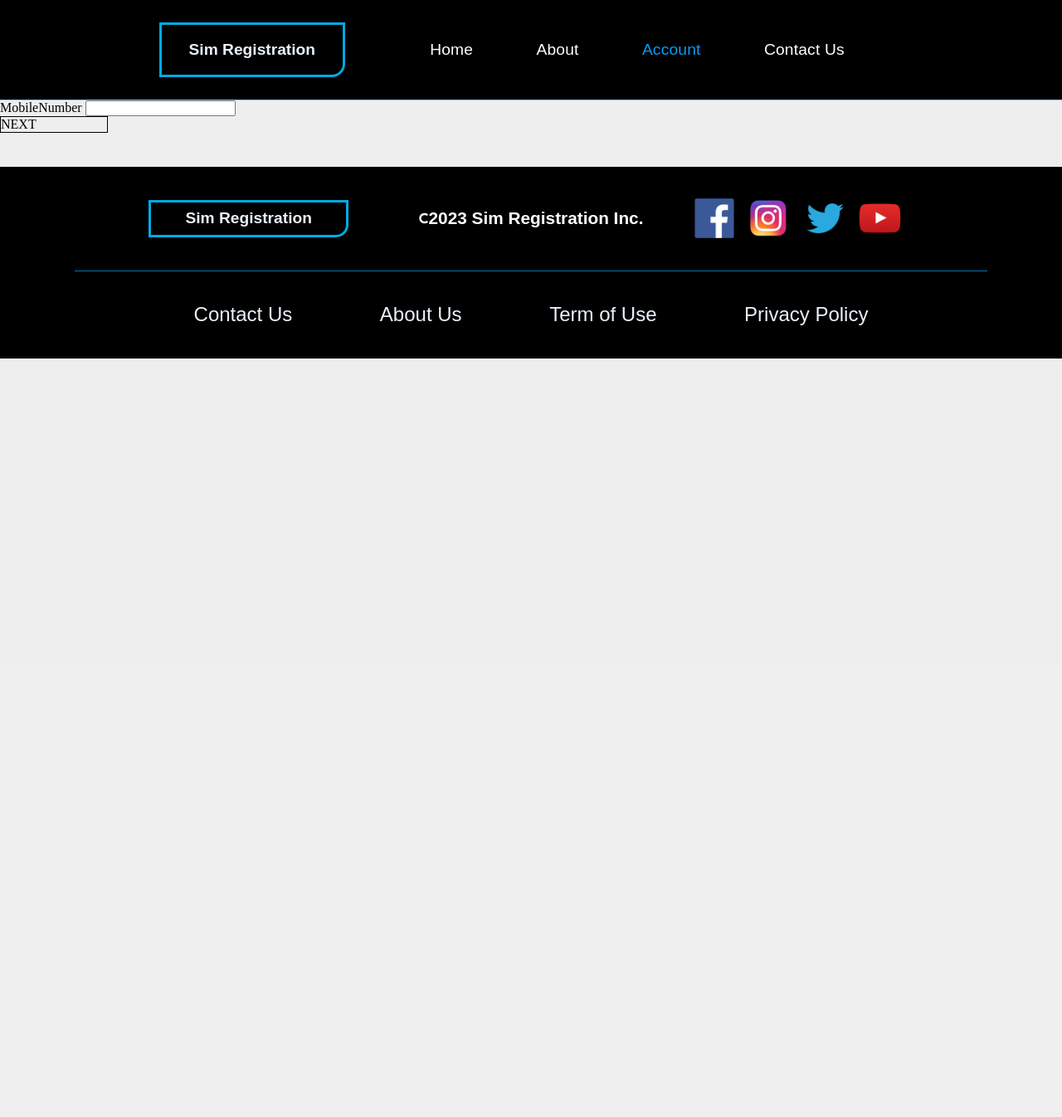
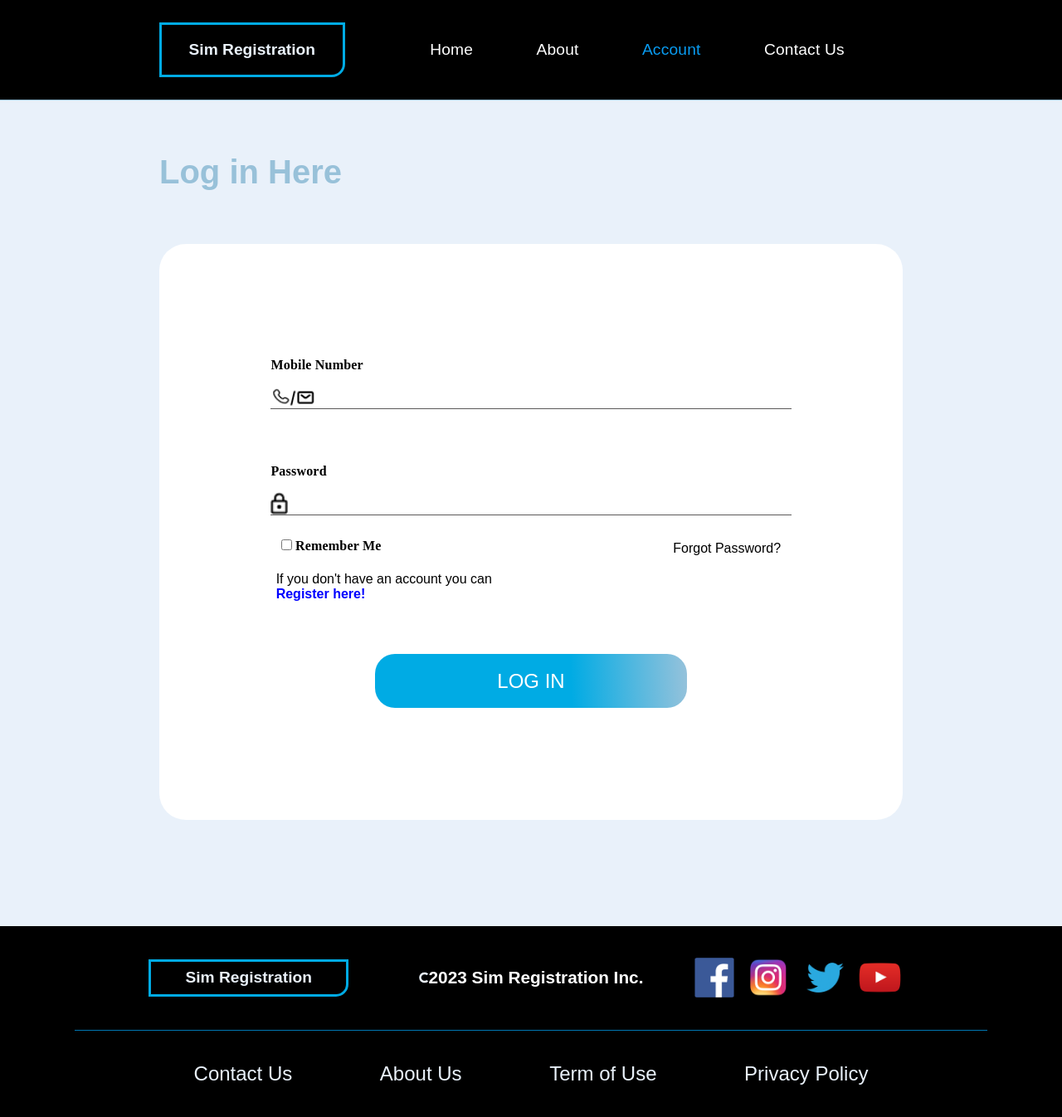
Before and after one commit to SharuHaru/SImcard-Registartion-Project, a PHP site: page /html/account.html in a window 1280 px wide. Shown: the whole page at 83% size. Before the commit the page ends 432 px from the top, so only its background shows below. Run offline with PHP 8.4, Linux system fonts and the light colour scheme; some web fonts are replaced.

Commit message:
account log in design

```diff
--- a/css/account.css
+++ b/css/account.css
@@ -5,10 +5,14 @@
 }
 
 body {
-    background-color: #EEEEEE;
+    background-color: #E9F1FA;
     width: 100%;
     font-size: 16px;
     z-index: 99;
+    display: flex;
+    flex-direction: column;
+    justify-content: center;
+    align-items: center;
 
 }
 
@@ -105,22 +109,133 @@ nav .link-div {
 }
 
 /* ======================= MAIN ======================= */
+h1 {
+    align-self: flex-start;
+    font-family: 'Poppins', sans-serif;
+    font-style: normal;
+    font-weight: 700;
+    font-size: 2.5rem;
+
+    color: #98C1D9;
+    margin: 5% 15%
+}
 
 main {
-    height: 10vh;
-}
-
-.password{
-    display: none
-}
-
-.numsub {
-    width: 10%;
-    height: auto;
-    border: 1px solid black;
+    background-color: white;
+    width: 70%;
+    border-radius: 2rem;
+    margin-bottom: 10%;
 
 }
 
+form {
+    margin: 15%;
+    display: flex;
+    flex-direction: column;
+}
+
+.form-container {
+    display: flex;
+    flex-direction: column;
+}
+
+label {
+    font-family: 'Poppins';
+    font-style: normal;
+    font-weight: 600;
+    font-size: 1rem;
+    line-height: 1.5rem;
+
+
+    letter-spacing: 0.2px;
+    text-transform: capitalize;
+
+    color: #000000;
+}
+
+input {
+    border: none;
+    border-bottom: 1.2px solid #5B5A5A;
+    margin-top: 2%;
+    padding: 1% 0%;
+}
+
+.number {
+    background-image: url("/Images/mailmailicon.png");
+    background-repeat: no-repeat;
+    background-size: contain;
+    padding-left: 15%; /* Adjust the padding as needed */
+    font-family: 'Poppins', sans-serif;
+    font-style: normal;
+    font-weight: 500;
+    font-size: .8rem;
+    margin-bottom: 10%;
+
+}
+
+.password {
+    background-image: url("/Images/Vector.png");
+    background-repeat: no-repeat;
+    background-size: contain;
+    padding-left: 5%; /* Adjust the padding as needed */
+    font-family: 'Poppins', sans-serif;
+    font-style: normal;
+    font-weight: 500;
+    font-size: .8rem;
+    margin-bottom: 2%;
+
+}
+
+.checkbox {
+    display: flex;
+    flex-direction: row-reverse;
+    align-content: center;
+    margin: 2%;
+}
+
+
+.forgot {
+    font-family: 'Poppins', sans-serif;
+    font-style: normal;
+    font-weight: 500;
+    font-size: 1rem;
+    margin-top: 1%;
+}
+
+.checkdiv {
+    align-self: flex-end;
+    margin: 0px auto 0px 0px;
+}
+
+.dontaccount {
+    margin: 4% 0%;
+    font-family: 'Poppins', sans-serif;
+    font-style: normal;
+    font-weight: 500;
+    font-size: 1rem;
+    margin: 1%;
+    margin-bottom: 10%;
+}
+
+.dontaccount b {
+    color: blue;
+}
+
+
+button {
+    background: linear-gradient(87.43deg, #00ABE4 62.71%, #96C2DB 100%);
+    border: none;
+    border-radius: 1.5rem;
+    font-family: 'Poppins', sans-serif;
+    font-style: normal;
+    font-weight: 500;
+    font-size: 1.5rem;
+    color: white;
+
+    align-self: center;
+    width: 60%;
+    padding: 3%;
+}
 
 /* ======================= FOOTER SECTION ======================= */
 
--- a/html/account.html
+++ b/html/account.html
@@ -4,7 +4,7 @@
     <meta charset="UTF-8">
     <meta http-equiv="X-UA-Compatible" content="IE=edge">
     <meta name="viewport" content="width=device-width, initial-scale=1.0">
-    <link rel="stylesheet" href="/Sim Registartion Project/css/account.css">
+    <link rel="stylesheet" href="/css/account.css">
     <link href="https://fonts.cdnfonts.com/css/poppins" rel="stylesheet">
     <link href='https://fonts.googleapis.com/css?family=Outfit' rel='stylesheet'>
     <title>Contact Us</title>
@@ -29,40 +29,40 @@
 
     <!-- ============================ LogIn ======================== -->
 
+    <h1>Log in Here</h1>
+
     <main>
 
-        <form action="/Sim Registartion Project/php/login.php" method="post">
 
-            <div class="number">
-                <label for="number">MobileNumber</label>
-                <input type="number" id="number" name="number">
+            <form action="/Sim Registartion Project/php/login.php" method="post">
+                    <div class="form-container">
+                        <label for="number">Mobile Number</label>
+                        <input class="number" value="meow" type="number" id="number" name="number" required>
 
-                <div class="numsub">NEXT</div>
-            </div>
+                        <label for="password">Password</label>
+                        <input class="password" type="password" id="password" name="password">
 
-            <div class="password">
-                <label for="password">Password</label>
-                <input type="password" id="password" name="password">
+                        <div class="checkbox">
+                            <span class="forgot">Forgot Password?</span>
 
-                <button type="submit">LOG IN</button>
-            </div>
-        </form>
+                            <span class="checkdiv">
+                                <input type="checkbox" id="check" name="check">
+                                <label for="check">Remember me</label>
+                            </span>
+
+
+                        </div>
+
+                        <div class="dontaccount">
+                            <span>If you don't have an account you can <br> <b>Register here!</b></span>
+
+                        </div>
+                    </div>
+                    <button type="submit">LOG IN</button>
+            </form>
 
 
 
-        <script>
-            const numsub = document.querySelector('.numsub');
-            const num = document.querySelector('.number')
-            const pass = document.querySelector('.password')
-
-            numsub.addEventListener('click', function(e) {
-                // event.preventDefault();
-                num.style.display = 'none';
-                pass.style.display = 'flex';
-            })
-
-
-        </script>
     </main>
 
 
--- a/php/login.php
+++ b/php/login.php
@@ -22,7 +22,7 @@ while ($row = $result->fetch_assoc()) {
 
 $stmt->close();
 
-// For MOBILE NUMBER
+// For ALL THE DATA
 $mobilequery = "SELECT MobileNumber, FirstName, MiddleName, LastName, DateofBirth, Gender, Password, Country, Province, Barangay, City, AltNumber, Email FROM userstbl WHERE UserID = ?";
 $stmt = $link->prepare($mobilequery);
 $stmt->bind_param("i", $userid);
@@ -53,8 +53,8 @@ echo <<<HTML
 <title>My Webpage</title>
 </head>
 <body>
-    <button><a href="./update.php?updateid='$userid'">UPDATE</a></button>
-    <button><a href="./delete.php?deleteid='$userid'">DELETE</a></button>
+    <button><a href="./update.php?updateid=$userid">UPDATE</a></button>
+    <button><a href="./delete.php?deleteid=$userid">DELETE</a></button>
 </body>
 </html>
 HTML;
```
Also changed, not shown: html/form.html (+14 -14 lines), php/update.php (+165 -3 lines), Images/Vector.png (added), Images/mailmailicon.png (added).
